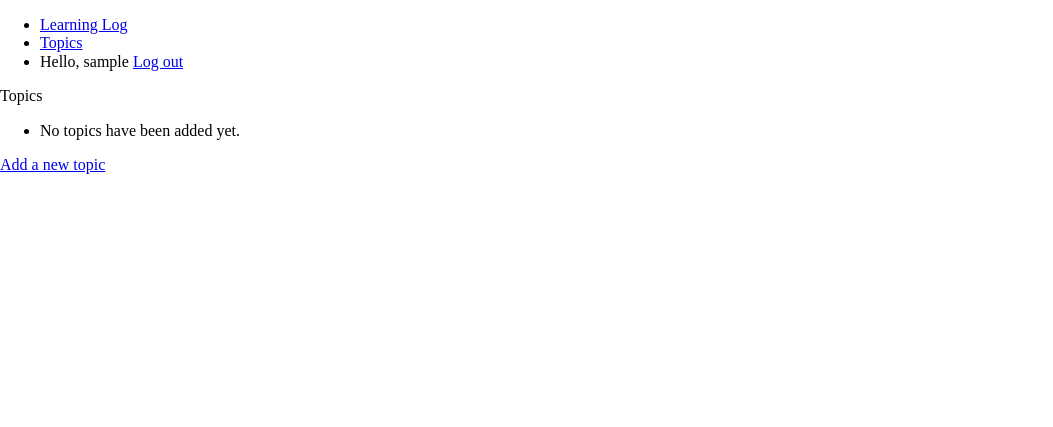
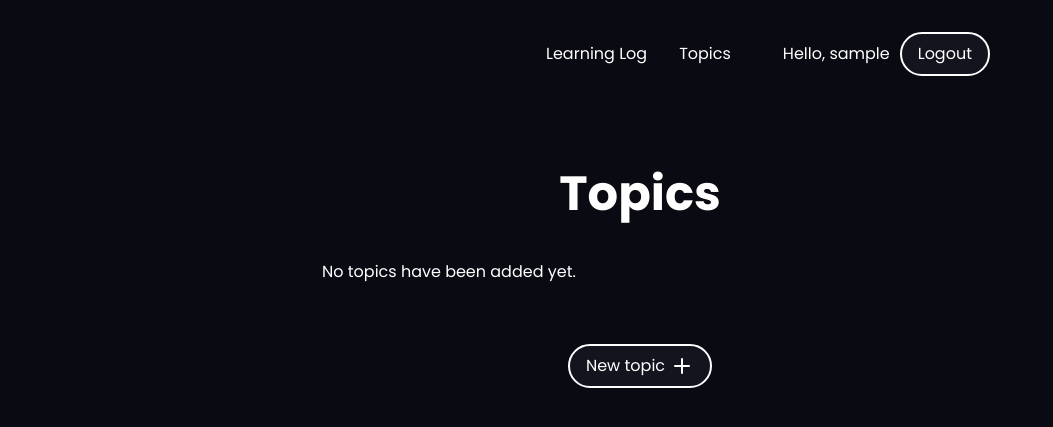
Before and after one commit to johansantana/learning-log, a Django app: page /topics in a window 1280 px wide. Shown: the top 427 px of the page, without its empty margins (0-1053 px from the left). Run offline with Django 4.2, Linux system fonts and the light colour scheme; the visitor is signed in with stand-in values (Sample User, id 1); data that the repository does not hold is empty; some libraries are stand-ins or nearby versions.

Commit message:
style: changed ui

```diff
--- a/learning_logs/forms.py
+++ b/learning_logs/forms.py
@@ -15,4 +15,3 @@ class EntryForm(forms.ModelForm):
         model = Entry
         fields = ['text']
         labels = {'text': ''}
-        widgets = {'text': forms.Textarea(attrs={'cols': 80})}
--- a/learning_logs/static/styles/main.css
+++ b/learning_logs/static/styles/main.css
@@ -0,0 +1,173 @@
+@import url('https://fonts.googleapis.com/css2?family=Poppins:ital,wght@0,300;0,400;0,500;0,600;0,700;1,300;1,400;1,500;1,600;1,700&display=swap');
+
+:root {
+  --primary-color: #0a0a12;
+  --secondary-color: rgb(255, 255, 255);
+  --accent-color: #14141f;
+}
+
+body {
+  font-family: 'Poppins', sans-serif;
+  background-color: var(--primary-color);
+  color: var(--secondary-color);
+  padding: 2em;
+}
+
+main,
+nav {
+  max-width: 700px;
+  margin: auto;
+}
+
+main {
+  margin-top: 50px;
+  display: flex;
+  flex-direction: column;
+  align-items: center;
+  gap: 10px;
+  padding: 2em;
+  padding-bottom: 5em;
+}
+
+p {
+  max-width: 550px;
+  text-align: center;
+  margin: auto;
+}
+
+li {
+  list-style: none;
+  display: flex;
+  align-items: center;
+}
+
+img {
+  margin: 30px 0;
+}
+
+textarea {
+  resize: none;
+}
+
+input[type='text'],
+input[type='password'],
+textarea {
+  color: var(--secondary-color);
+  margin-bottom: 20px;
+  background-color: var(--primary-color);
+  padding: 0.5em 1em;
+  border: 2px var(--secondary-color) solid;
+  border-radius: 10px;
+}
+
+a {
+  color: var(--secondary-color);
+  text-decoration: none;
+  transition: text-decoration 0.3s ease;
+}
+
+a:hover {
+  text-decoration: underline wavy;
+}
+
+.greeting {
+  margin: 0 10px 0 20px;
+}
+
+.topic_list {
+  padding: 0;
+  width: 100%;
+  display: flex;
+  flex-direction: column;
+  gap: 1em;
+  margin: 0 0 50px 0;
+}
+
+.entry {
+  padding: 0.8em;
+  display: flex;
+  flex-direction: column;
+  gap: 1em;
+}
+
+.entry_list {
+  margin: 50px 0;
+  padding: 0;
+  display: flex;
+  flex-direction: column;
+  gap: 1em;
+}
+
+.login_form {
+  display: flex;
+  flex-direction: column;
+  align-items: center;
+}
+
+.entry p {
+  font-size: 0.9em;
+}
+
+.entry .entry_date {
+  font-style: italic;
+  font-weight: 300;
+}
+
+.topic a {
+  border-radius: 20px;
+  background-color: var(--accent-color);
+  display: flex;
+  width: 100%;
+  padding: 1.5em;
+}
+
+.topic a:hover {
+  text-decoration: none;
+  outline: 2px var(--secondary-color) solid;
+}
+
+.cta-button {
+  cursor: pointer;
+  padding: 0.5em 1em;
+  border-radius: 100px;
+  display: flex;
+  align-items: center;
+  transition: all 0.3s ease;
+  background-color: var(--accent-color);
+  color: var(--secondary-color);
+  border: 2px var(--secondary-color) solid;
+  gap: 5px;
+}
+
+.cta-button:hover {
+  text-decoration: none;
+  background-color: var(--secondary-color);
+  color: var(--primary-color);
+}
+
+.navbar ul {
+  padding: 0;
+  display: flex;
+  justify-content: space-evenly;
+  gap: 2em;
+}
+
+.navbar span {
+  display: none;
+}
+
+@media screen and (min-width: 650px) {
+  h1 {
+    font-size: 3em;
+    text-align: center;
+    margin-bottom: 20px;
+  }
+
+  .navbar ul {
+    justify-content: flex-end;
+  }
+
+  .navbar span {
+    display: inline;
+  }
+}
--- /dev/null
+++ b/learning_logs/static/styles/normalize.css
@@ -0,0 +1,69 @@
+/*
+  1. Use a more-intuitive box-sizing model.
+*/
+*,
+*::before,
+*::after {
+  box-sizing: border-box;
+}
+/*
+  2. Remove default margin
+*/
+* {
+  margin: 0;
+}
+/*
+  3. Allow percentage-based heights in the application
+*/
+html,
+body {
+  height: 100%;
+}
+/*
+  Typographic tweaks!
+  4. Add accessible line-height
+  5. Improve text rendering
+*/
+body {
+  line-height: 1.5;
+  -webkit-font-smoothing: antialiased;
+}
+/*
+  6. Improve media defaults
+*/
+img,
+picture,
+video,
+canvas,
+svg {
+  display: block;
+  max-width: 100%;
+}
+/*
+  7. Remove built-in form typography styles
+*/
+input,
+button,
+textarea,
+select {
+  font: inherit;
+}
+/*
+  8. Avoid text overflows
+*/
+p,
+h1,
+h2,
+h3,
+h4,
+h5,
+h6 {
+  overflow-wrap: break-word;
+}
+/*
+  9. Create a root stacking context
+*/
+#root,
+#__next {
+  isolation: isolate;
+}
--- a/learning_logs/templates/edit_entry.html
+++ b/learning_logs/templates/edit_entry.html
@@ -1,14 +1,16 @@
 {% extends 'layouts/base.html' %}
+
+{% block pagetitle %}Edit Entry{% endblock pagetitle %}
 
 {% block content %}
   <p>
     <a href="{% url 'learning_logs:topic' topic.id %}">{{ topic }}</a>
   </p>
 
-  <p>Edit entry:</p>
+  <h2>Edit entry:</h2>
 
   <form action="{% url 'learning_logs:edit_entry' entry.id %}" method="post">
     {% csrf_token %} {{ form.as_p }}
-    <button name="submit">Save changes</button>
+    <button name="submit" class="cta-button">Save changes</button>
   </form>
 {% endblock content %}
--- a/learning_logs/templates/layouts/base.html
+++ b/learning_logs/templates/layouts/base.html
@@ -18,11 +18,11 @@
       {% if user.is_authenticated %}
       <li>
         <span class="greeting">Hello, {{ user.username }} </span>
-        <a href="{% url 'users:logout' %}" class="cta-button">Log out</a>
+        <a href="{% url 'users:logout' %}" class="cta-button">Logout</a>
       </li>
       {% else %}
         <li><a href="{% url 'users:register' %}" class="cta-button">Register</a></li>
-        <li><a href="{% url 'users:login' %}" class="cta-button">Log in</a></li>
+        <li><a href="{% url 'users:login' %}" class="cta-button">Login</a></li>
       {% endif %}
     </ul>
   </nav>
--- a/learning_logs/templates/new_entry.html
+++ b/learning_logs/templates/new_entry.html
@@ -1,14 +1,16 @@
 {% extends 'layouts/base.html' %}
+
+{% block pagetitle %}New Entry{% endblock pagetitle %}
 
 {% block content %}
   <p>
     <a href="{% url 'learning_logs:topic' topic.id %}">{{ topic }}</a>
   </p>
 
-  <p>Add a new entry:</p>
+  <h2>Add a new entry:</h2>
   <form action="{% url 'learning_logs:new_entry' topic.id %}" method="post">
     {% csrf_token %}
     {{ form.as_p }}
-    <button name="submit">Add entry</button>
+    <button name="submit" class="cta-button">Add entry</button>
   </form>
 {% endblock content %}
--- a/learning_logs/templates/new_topic.html
+++ b/learning_logs/templates/new_topic.html
@@ -1,11 +1,13 @@
 {% extends 'layouts/base.html' %}
 
+{% block pagetitle %}New Topic{% endblock pagetitle %}
+
 {% block content %}
-  <p>Add a new topic:</p>
+  <h2>Add a new topic:</h2>
 
   <form action="{% url 'learning_logs:new_topic' %}" method="post">
     {% csrf_token %}
     {{ form.as_p }}
-    <button name="submit">Add topic</button>
+    <button name="submit" class="cta-button">Add topic</button>
   </form>
 {% endblock content %}
--- a/learning_logs/templates/topics.html
+++ b/learning_logs/templates/topics.html
@@ -1,17 +1,26 @@
 {% extends 'layouts/base.html' %}
 
+{% block pagetitle %}Topics{% endblock pagetitle %}
+
 {% block content %}
-  <p>Topics</p>
+  <h1>Topics</h1>
 
-  <ul>
+  <ul class="topic_list">
     {% for topic in topics %}
-      <li>
-        <a href="{% url 'learning_logs:topic' topic.id %}">{{ topic }}</a>
-      </li>
+    <li class="topic">
+      <a href="{% url 'learning_logs:topic' topic.id %}">{{ topic }}</a>
+    </li>
     {% empty %}
-      <li>No topics have been added yet.</li>
+    <li>No topics have been added yet.</li>
     {% endfor %}
   </ul>
 
-  <a href="{% url 'learning_logs:new_topic' %}">Add a new topic</a>
+  <a href="{% url 'learning_logs:new_topic' %}" class="cta-button">
+    <span>New topic</span>
+    <svg xmlns="http://www.w3.org/2000/svg" class="icon icon-tabler icon-tabler-plus" width="24" height="24" viewBox="0 0 24 24" stroke-width="2" stroke="currentColor" fill="none" stroke-linecap="round" stroke-linejoin="round">
+      <path stroke="none" d="M0 0h24v24H0z" fill="none"></path>
+      <path d="M12 5l0 14"></path>
+      <path d="M5 12l14 0"></path>
+    </svg>
+  </a>
 {% endblock content %}
--- a/learning_logs/views.py
+++ b/learning_logs/views.py
@@ -1,4 +1,4 @@
-from django.shortcuts import render, redirect
+from django.shortcuts import render, redirect, get_object_or_404
 from django.contrib.auth.decorators import login_required
 from django.http import Http404
 
@@ -27,7 +27,7 @@ def topics(request):
 @login_required
 def topic(request, topic_id):
     """Show a single topic and all its entries."""
-    topic = Topic.objects.get(id=topic_id)
+    topic = get_object_or_404(Topic, id=topic_id)
     # Make sure the topic belongs to the current user.
     check_topic_owner(topic, request)
 
--- a/users/templates/registration/login.html
+++ b/users/templates/registration/login.html
@@ -5,10 +5,10 @@
     <p>Your username and password didn't match. Please try again.</p>
   {% endif %}
 
-  <form action="{% url 'users:login' %}" method="post">
+  <form action="{% url 'users:login' %}" method="post" class="login_form">
     {% csrf_token %}
-    {{ form.as_p }}
-    <button name="submit">Log in</button>
+    {{ form }}
+    <button name="submit" class="cta-button">Log in</button>
     <input type="hidden" name="next" value="{% url 'learning_logs:index' %}" />
   </form>
 {% endblock content %}
--- a/users/templates/registration/register.html
+++ b/users/templates/registration/register.html
@@ -3,9 +3,9 @@
 {% block content %}
   <form method="post" action="{% url 'users:register' %}">
     {% csrf_token %}
-    {{ form.as_p }}
+    {{ form }}
 
-    <button name="submit">Register</button>
+    <button name="submit" class="cta-button">Register</button>
     <input type="hidden" name="next" value="{% url 'learning_logs:index' %}" />
   </form>
 {% endblock content %}
--- a/users/urls.py
+++ b/users/urls.py
@@ -9,5 +9,6 @@ urlpatterns = [
     # Include default auth urls
     path('', include('django.contrib.auth.urls')),
     # registration page
-    path('register/', views.register, name='register')
+    path('register/', views.register, name='register'),
+    path('logout/', views.logout, name='logout')
 ]
--- a/users/views.py
+++ b/users/views.py
@@ -21,3 +21,8 @@ def register(request):
     # display a blank or invalid form
     context = {'form': form}
     return render(request, 'registration/register.html', context)
+
+
+def logout(request):
+    print('loggedout')
+    return render(request, 'registration/logged_out.html')
```
Also changed, not shown: learning_log/settings.py (+4 -8 lines), learning_logs/templates/index.html (+17 -0 lines), learning_logs/templates/topic.html (+23 -11 lines), learning_logs/static/images/illustration_1.png (added).
